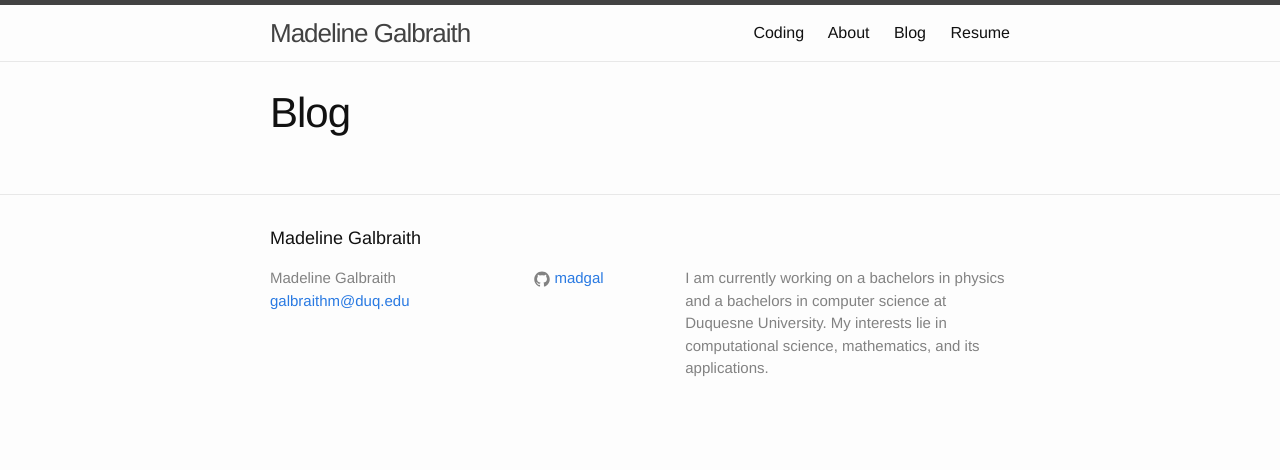
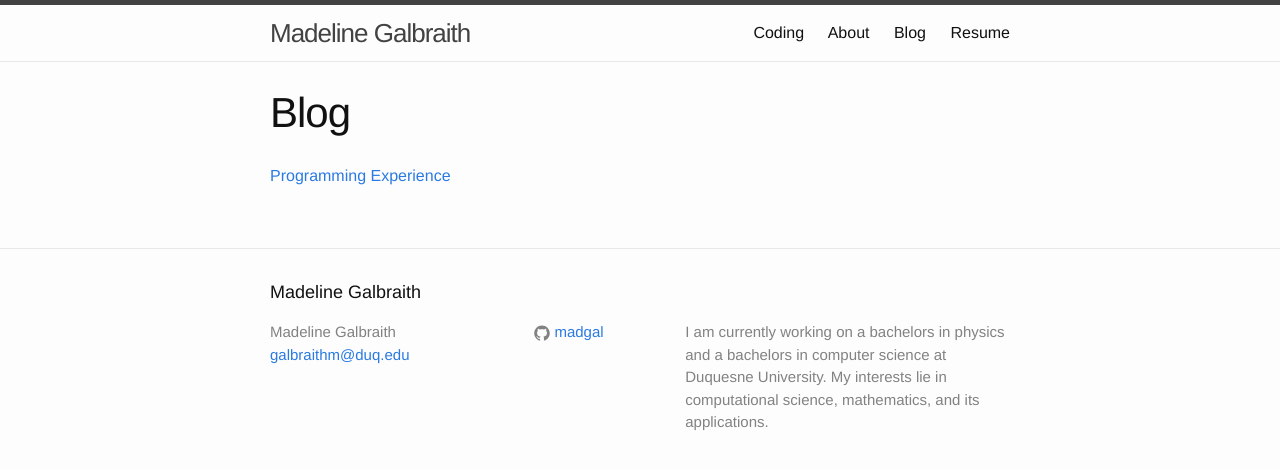
Before and after one commit to madgal/madgal.github.io, a Jekyll site: the page built from blog.md, in a window 1280 px wide. Shown: the top 470 px of the page. Built offline with Jekyll 4.4.1, drawn with Linux system fonts in a browser that asks for light colours.

```diff
--- a/blog.md
+++ b/blog.md
@@ -3,3 +3,5 @@
 title: Blog
 permalink: /blog/
 ---
+
+[Programming Experience]({% post_url 2016-02-19-coding-experience %})
```
